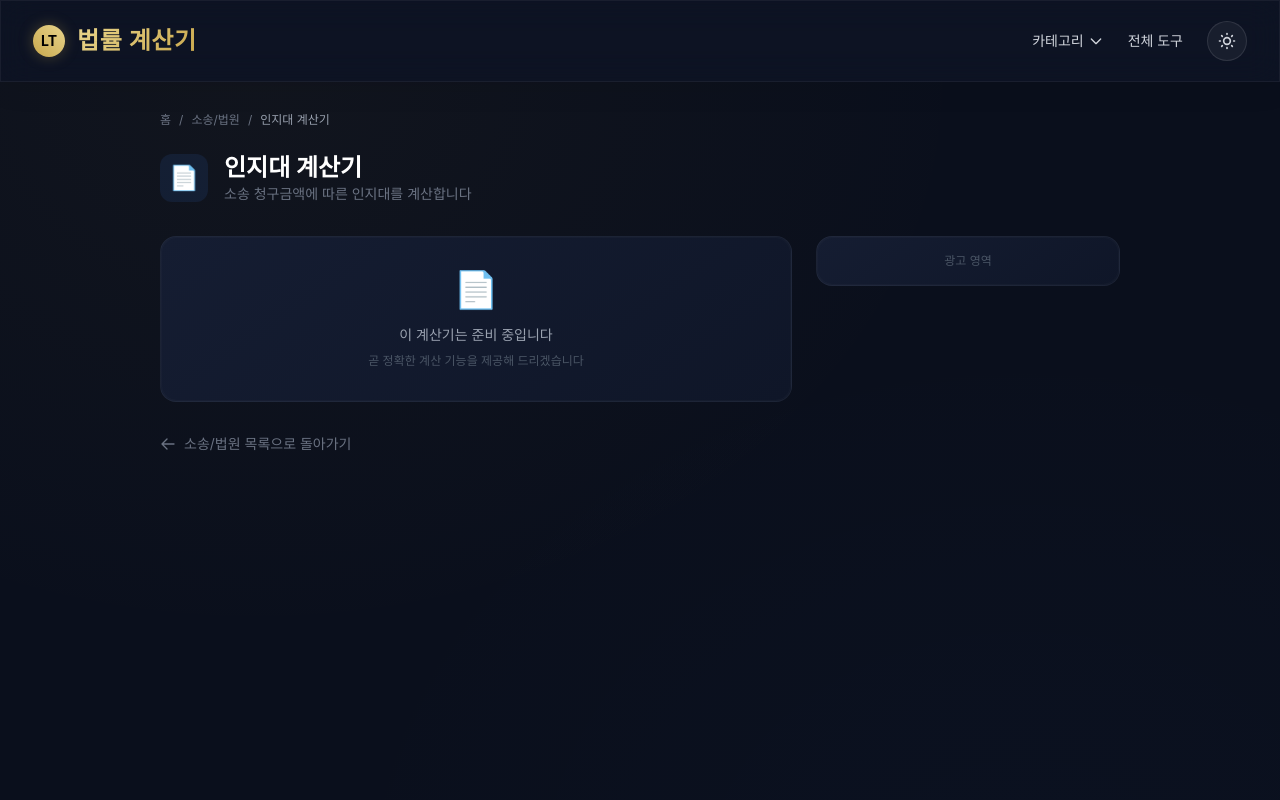
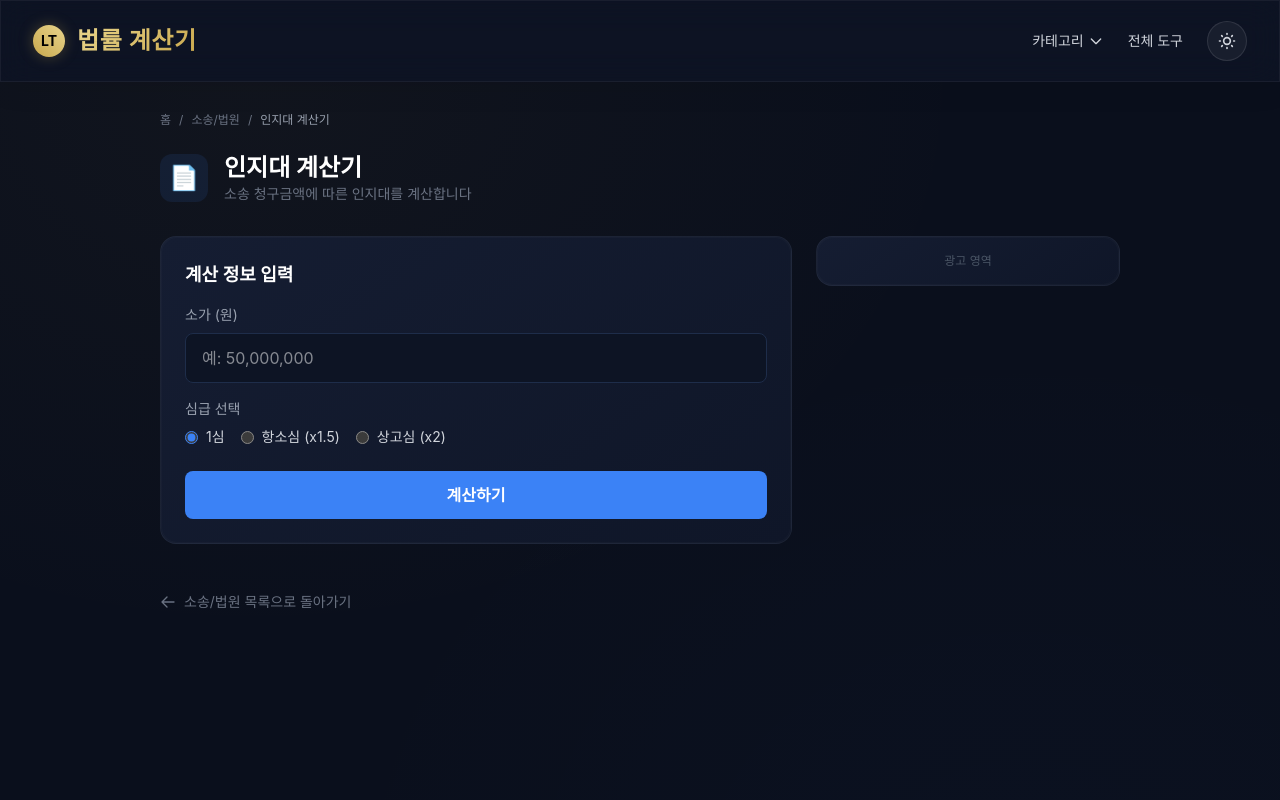
Before and after one commit to SublimerNJ/law-calc, a Next.js app: page /tools/court/stamp-fee in a window 1280 px wide. Shown: the top 800 px of the page. Built offline with nearby package versions, Linux system fonts and the light colour scheme; a web font is replaced by a local one.

Commit message:
feat(02-01): add stamp fee calculator (인지대)
- Detailed stamp fee with 3-tier comparison table
- 1심/항소심/상고심 multipliers (1x/1.5x/2x)
- Applied bracket description and 100원 ceiling rounding

```diff
--- /dev/null
+++ b/src/app/tools/court/stamp-fee/page.tsx
@@ -0,0 +1,194 @@
+'use client';
+
+import { useState } from 'react';
+import CalculatorLayout from '@/components/ui/CalculatorLayout';
+import { TOOLS, CATEGORIES } from '@/lib/tools-data';
+
+const tool = TOOLS.find(t => t.id === 'stamp-fee')!;
+const category = CATEGORIES.find(c => c.id === 'court')!;
+
+function calculateStampFee(amount: number): number {
+  let fee: number;
+
+  if (amount <= 10_000_000) {
+    fee = amount * 0.005;
+    if (fee < 1_000) fee = 1_000;
+  } else if (amount <= 100_000_000) {
+    fee = amount * 0.0045 + 5_000;
+  } else if (amount <= 1_000_000_000) {
+    fee = amount * 0.004 + 55_000;
+  } else {
+    fee = amount * 0.0035 + 555_000;
+  }
+
+  // 100원 단위 올림
+  return Math.ceil(fee / 100) * 100;
+}
+
+function getAppliedBracket(amount: number): string {
+  if (amount <= 10_000_000) return '소가 1,000만원 이하 구간 (소가 x 0.5%)';
+  if (amount <= 100_000_000) return '소가 1,000만원 초과 ~ 1억원 이하 구간 (소가 x 0.45% + 5,000원)';
+  if (amount <= 1_000_000_000) return '소가 1억원 초과 ~ 10억원 이하 구간 (소가 x 0.4% + 55,000원)';
+  return '소가 10억원 초과 구간 (소가 x 0.35% + 555,000원)';
+}
+
+function formatNumber(n: number): string {
+  return n.toLocaleString('ko-KR');
+}
+
+type CourtLevel = 1 | 2 | 3;
+
+const LEVEL_LABELS: Record<CourtLevel, string> = {
+  1: '1심',
+  2: '항소심',
+  3: '상고심',
+};
+
+const LEVEL_MULTIPLIERS: Record<CourtLevel, number> = {
+  1: 1,
+  2: 1.5,
+  3: 2,
+};
+
+export default function StampFeePage() {
+  const [amount, setAmount] = useState('');
+  const [level, setLevel] = useState<CourtLevel>(1);
+  const [result, setResult] = useState<{
+    baseFee: number;
+    selectedFee: number;
+    allLevels: { level: CourtLevel; label: string; fee: number }[];
+    bracket: string;
+  } | null>(null);
+
+  const handleCalculate = () => {
+    const val = parseInt(amount.replace(/,/g, ''), 10);
+    if (!val || val <= 0) return;
+
+    const baseFee = calculateStampFee(val);
+    const allLevels = ([1, 2, 3] as CourtLevel[]).map(l => ({
+      level: l,
+      label: LEVEL_LABELS[l],
+      fee: Math.ceil((baseFee * LEVEL_MULTIPLIERS[l]) / 100) * 100,
+    }));
+
+    setResult({
+      baseFee,
+      selectedFee: allLevels.find(l => l.level === level)!.fee,
+      allLevels,
+      bracket: getAppliedBracket(val),
+    });
+  };
+
+  const handleAmountChange = (e: React.ChangeEvent<HTMLInputElement>) => {
+    const raw = e.target.value.replace(/[^0-9]/g, '');
+    setAmount(raw);
+  };
+
+  return (
+    <CalculatorLayout tool={tool} category={category}>
+      <div className="premium-card p-6 mb-4">
+        <h2 className="text-lg font-semibold text-white mb-4">계산 정보 입력</h2>
+
+        <div className="mb-4">
+          <label className="block text-sm text-gray-400 mb-2">소가 (원)</label>
+          <input
+            type="text"
+            inputMode="numeric"
+            value={amount ? parseInt(amount).toLocaleString('ko-KR') : ''}
+            onChange={handleAmountChange}
+            placeholder="예: 50,000,000"
+            className="w-full bg-[#0d1424] border border-[#1e2d4a] rounded-lg px-4 py-3 text-white focus:border-[#3b82f6] focus:outline-none"
+          />
+        </div>
+
+        <div className="mb-6">
+          <label className="block text-sm text-gray-400 mb-2">심급 선택</label>
+          <div className="flex gap-4">
+            {([1, 2, 3] as CourtLevel[]).map(l => (
+              <label key={l} className="flex items-center gap-2 cursor-pointer">
+                <input
+                  type="radio"
+                  name="level"
+                  checked={level === l}
+                  onChange={() => setLevel(l)}
+                  className="accent-[#3b82f6]"
+                />
+                <span className="text-sm text-gray-300">
+                  {LEVEL_LABELS[l]}
+                  {l > 1 && ` (x${LEVEL_MULTIPLIERS[l]})`}
+                </span>
+              </label>
+            ))}
+          </div>
+        </div>
+
+        <button
+          onClick={handleCalculate}
+          className="w-full py-3 rounded-lg font-semibold text-white transition-opacity hover:opacity-90"
+          style={{ backgroundColor: category.color }}
+        >
+          계산하기
+        </button>
+      </div>
+
+      {result && (
+        <>
+          <div className="premium-card p-6 mb-4">
+            <h2 className="text-lg font-semibold text-white mb-4">계산 결과</h2>
+
+            <div className="mb-4">
+              <p className="text-sm text-gray-400 mb-1">{LEVEL_LABELS[level]} 인지대</p>
+              <p className="text-2xl font-bold" style={{ color: category.color }}>
+                {formatNumber(result.selectedFee)}원
+              </p>
+            </div>
+
+            <div className="mb-2">
+              <p className="text-sm text-gray-400 mb-1">적용 구간</p>
+              <p className="text-sm text-gray-300">{result.bracket}</p>
+            </div>
+          </div>
+
+          <div className="premium-card p-6">
+            <h2 className="text-lg font-semibold text-white mb-4">전 심급 인지대 비교</h2>
+
+            <table className="w-full">
+              <thead>
+                <tr className="border-b border-[#1e2d4a]">
+                  <th className="py-2 text-left text-xs text-gray-500 font-medium">심급</th>
+                  <th className="py-2 text-left text-xs text-gray-500 font-medium">배율</th>
+                  <th className="py-2 text-right text-xs text-gray-500 font-medium">인지대</th>
+                </tr>
+              </thead>
+              <tbody>
+                {result.allLevels.map(row => (
+                  <tr
+                    key={row.level}
+                    className={`border-b border-[#1e2d4a] ${
+                      row.level === level ? 'bg-[#3b82f6]/10' : ''
+                    }`}
+                  >
+                    <td className="py-3 text-sm text-gray-300">{row.label}</td>
+                    <td className="py-3 text-sm text-gray-400">x{LEVEL_MULTIPLIERS[row.level]}</td>
+                    <td
+                      className="py-3 text-right text-sm font-medium"
+                      style={{ color: row.level === level ? category.color : '#e5e7eb' }}
+                    >
+                      {formatNumber(row.fee)}원
+                    </td>
+                  </tr>
+                ))}
+              </tbody>
+            </table>
+
+            <div className="mt-4 pt-4 border-t border-[#1e2d4a]">
+              <p className="text-xs text-gray-500">
+                법적 근거: 민사소송등인지법 별표, 100원 미만 올림 적용
+              </p>
+            </div>
+          </div>
+        </>
+      )}
+    </CalculatorLayout>
+  );
+}
```
